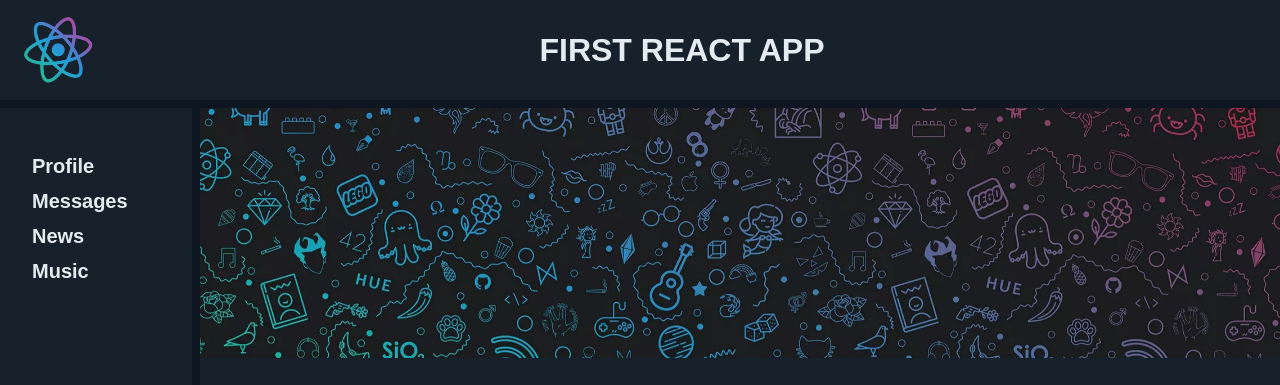
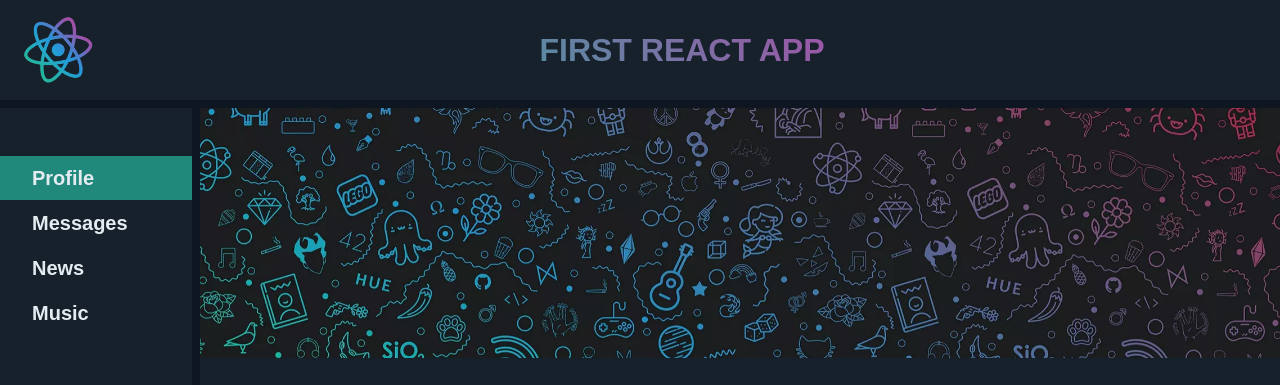
Before and after one commit to egorgrin/firstReactApp, a React (Create React App) app: page / in a window 1280 px wide. Shown: the top 385 px of the page. Built offline with nearby package versions, Linux system fonts and the light colour scheme.

Commit message:
nav active styled. header gradient added

```diff
--- a/src/components/Header/Header.module.css
+++ b/src/components/Header/Header.module.css
@@ -50,5 +50,29 @@
     justify-content: center;
     display: flex;
     flex-grow: 1;
-    color: #E4ECF2;
 }
+
+/*.title h1 {*/
+/*    background: linear-gradient(45deg, #24B59E, #2B5378, #A450A8) left bottom;*/
+/*    background-clip: text;*/
+/*    -webkit-text-fill-color: transparent;*/
+/*}*/
+.title h1 {
+    background: linear-gradient(45deg, #24B59E, #A450A8) left bottom;
+    background-size: 200% 100%;
+    animation: gradient 10s ease infinite;
+    background-clip: text;
+    -webkit-text-fill-color: transparent;
+}
+
+@keyframes gradient {
+    0% {
+        background-position: 0% 50%;
+    }
+    50% {
+        background-position: 100% 50%;
+    }
+    100% {
+        background-position: 0% 50%;
+    }
+}
--- a/src/components/Main/Sidebar/Sidebar.jsx
+++ b/src/components/Main/Sidebar/Sidebar.jsx
@@ -4,7 +4,7 @@ const Sidebar = () => {
   return (
     <aside className={s.wrapper}>
       <nav className={s.nav}>
-        <li>
+        <li className={s.active}>
           <a href="#">Profile</a>
         </li>
         <li>
--- a/src/components/Main/Sidebar/Sidebar.module.css
+++ b/src/components/Main/Sidebar/Sidebar.module.css
@@ -1,7 +1,7 @@
 .wrapper {
     display: flex;
     background-color: #17212B;
-    padding: 0 0 3rem 2rem;
+    padding: 0 0 3rem 0rem;
     flex-basis: 15%;
 
 }
@@ -12,20 +12,30 @@
     font-size: 20px;
     font-weight: bold;
     flex-direction: column;
-    gap: 15px;
+    gap: 1px;
+    flex-grow: 1;
 }
 
 .nav li {
-    transition: all .4s;
+    transition: all .5s ease-out;
+    cursor: pointer;
+    padding: 12px 2rem;
+    background: linear-gradient(to right, rgba(36, 181, 158, 0.7) 50%, transparent 50%) right;
+    background-size: 200% 100%;
 }
 
 .nav li:last-child {
     margin-top: auto;
 }
 
-.nav li:hover, .nav li:focus, .nav li:active {
-    transform: scale(1.1) translateX(7%);
-    transition: .2s;
+.nav li:hover, .nav li:focus {
+    /*transform: scale(1.1) translateX(7%);*/
+    transition: all .2s ease-out;
+    background-position: left;
+}
+
+.nav li.active {
+    background-position: left;
 }
 
 .nav a {
```
